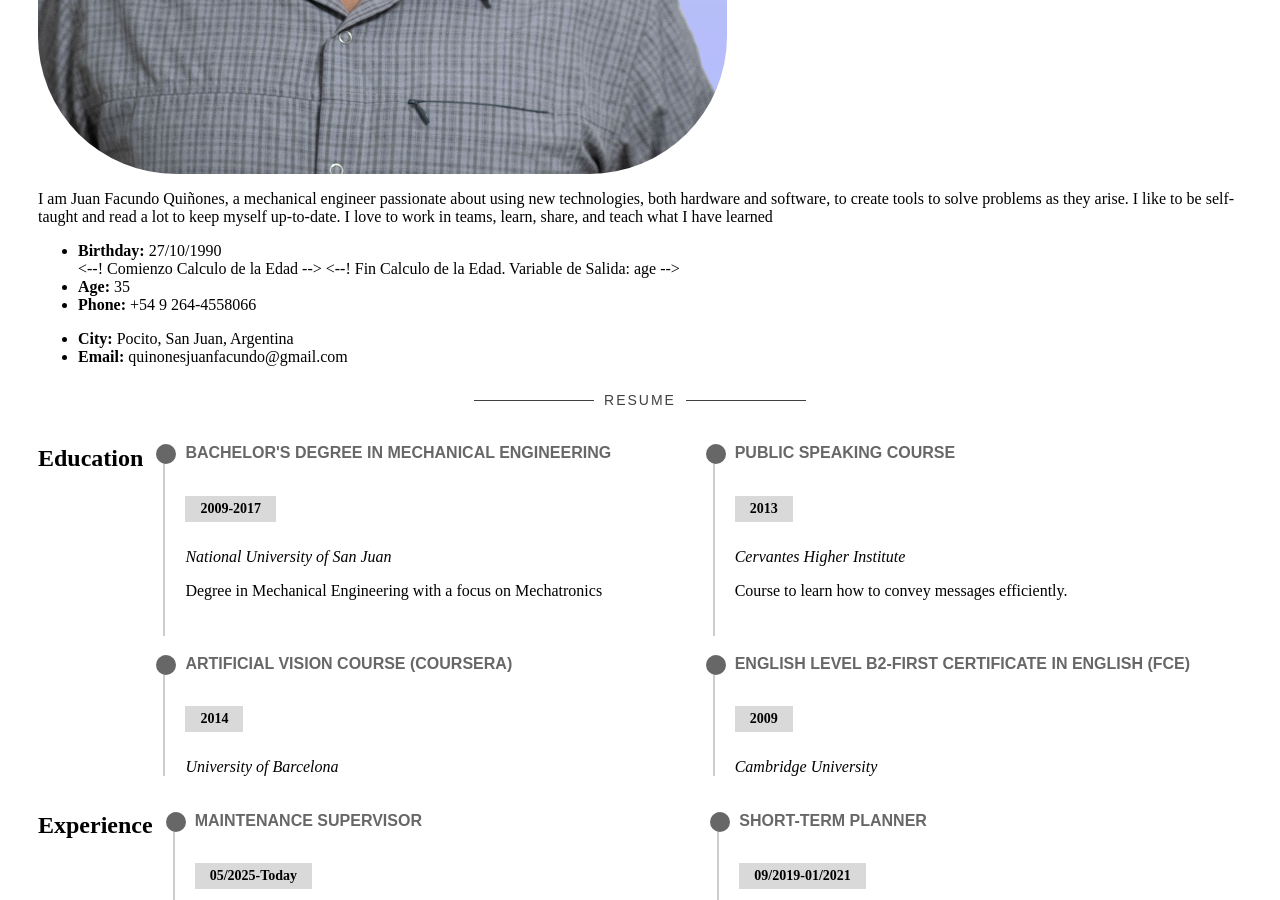
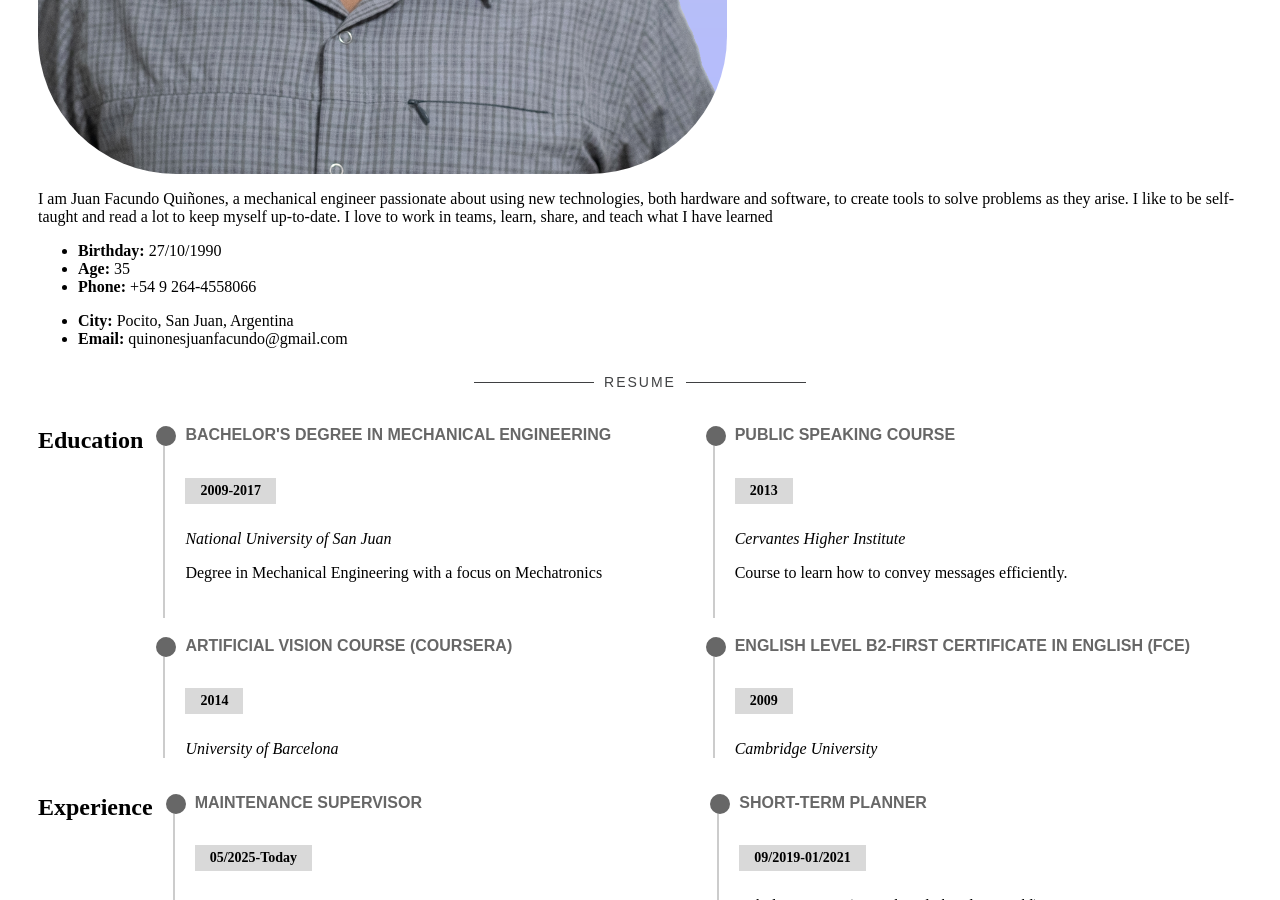
Before and after one commit to jfquinones/jfquinones.github.io, a Jekyll site: the page built from en/downloadable-resume.md, in a window 1280 px wide and 900 px high, scrolled down 612 px. Built offline with Jekyll 4.4.1, drawn with Linux system fonts in a browser that asks for light colours.

Commit message:
Fix comment syntax for age calculation section

```diff
--- a/_layouts/downloadable-resume.html
+++ b/_layouts/downloadable-resume.html
@@ -160,7 +160,7 @@
               <ul>
                 <li><i class="icofont-rounded-right"></i> <strong>{{ site.data.t.about.birthday[page.lang] }}: </strong>{{ site.author.birthday }}</li>
 
-                <--! Comienzo Calculo de la Edad -->
+                <!-- Comienzo Calculo de la Edad -->
                 {% assign current_year = "now" | date: "%Y" | plus: 0 %}
                 {% assign birth_year = site.author.birthday | date: "%Y" | plus: 0 %}
                 {% assign age = current_year | minus: birth_year %}
@@ -170,7 +170,7 @@
                 {% if current_month_day < birth_month_day %}
                   {% assign age = age | minus: 1 %}
                 {% endif %}
-                <--! Fin Calculo de la Edad. Variable de Salida: age -->
+                <!-- Fin Calculo de la Edad. Variable de Salida: age -->
                 <li><i class="icofont-rounded-right"></i> <strong>{{ site.data.t.about.age[page.lang] }}: </strong>{{ age }}</li>
                 <li><i class="icofont-rounded-right"></i> <strong>{{ site.data.t.about.phone[page.lang] }}: </strong>{{ site.author.phone }}</li>
               </ul>
```
